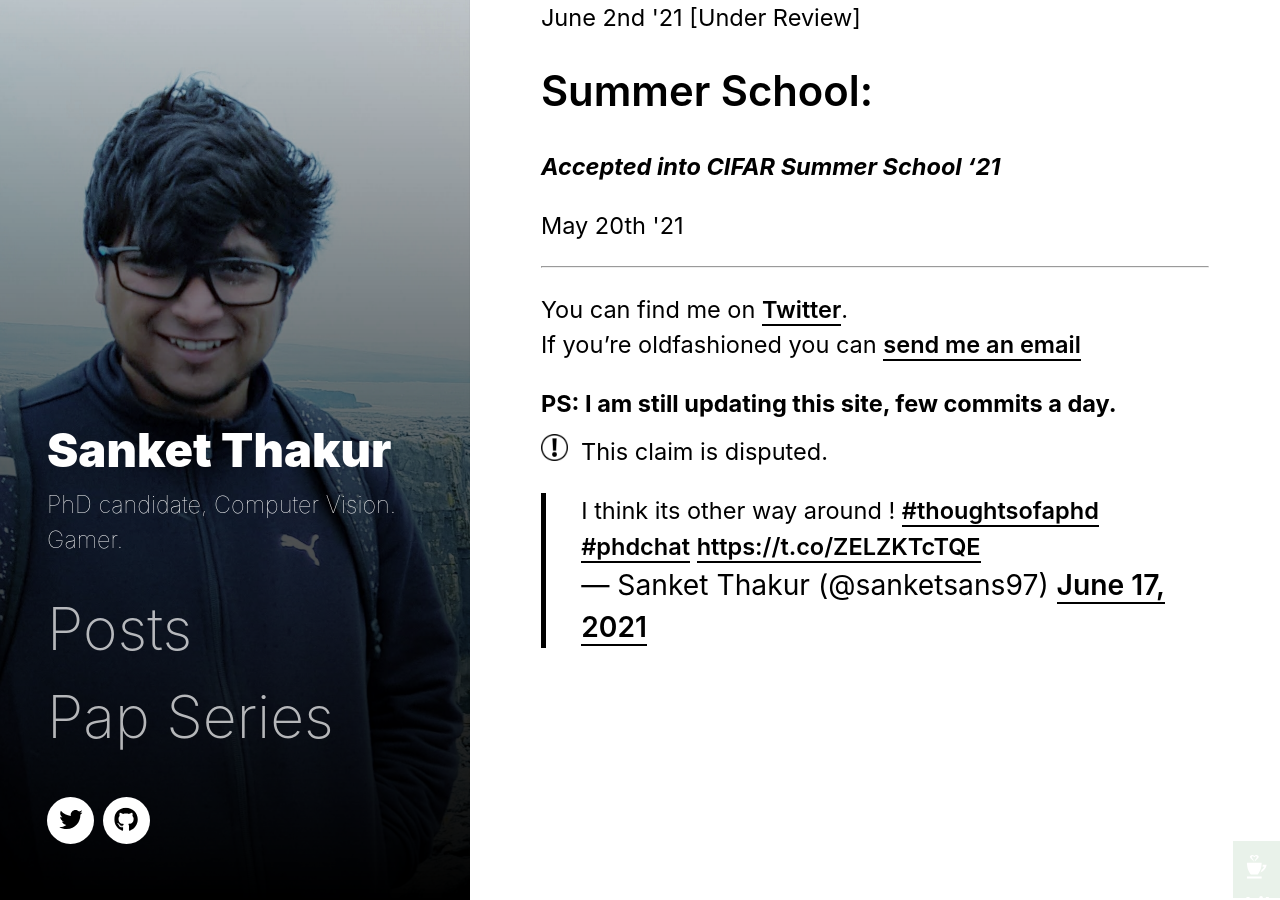
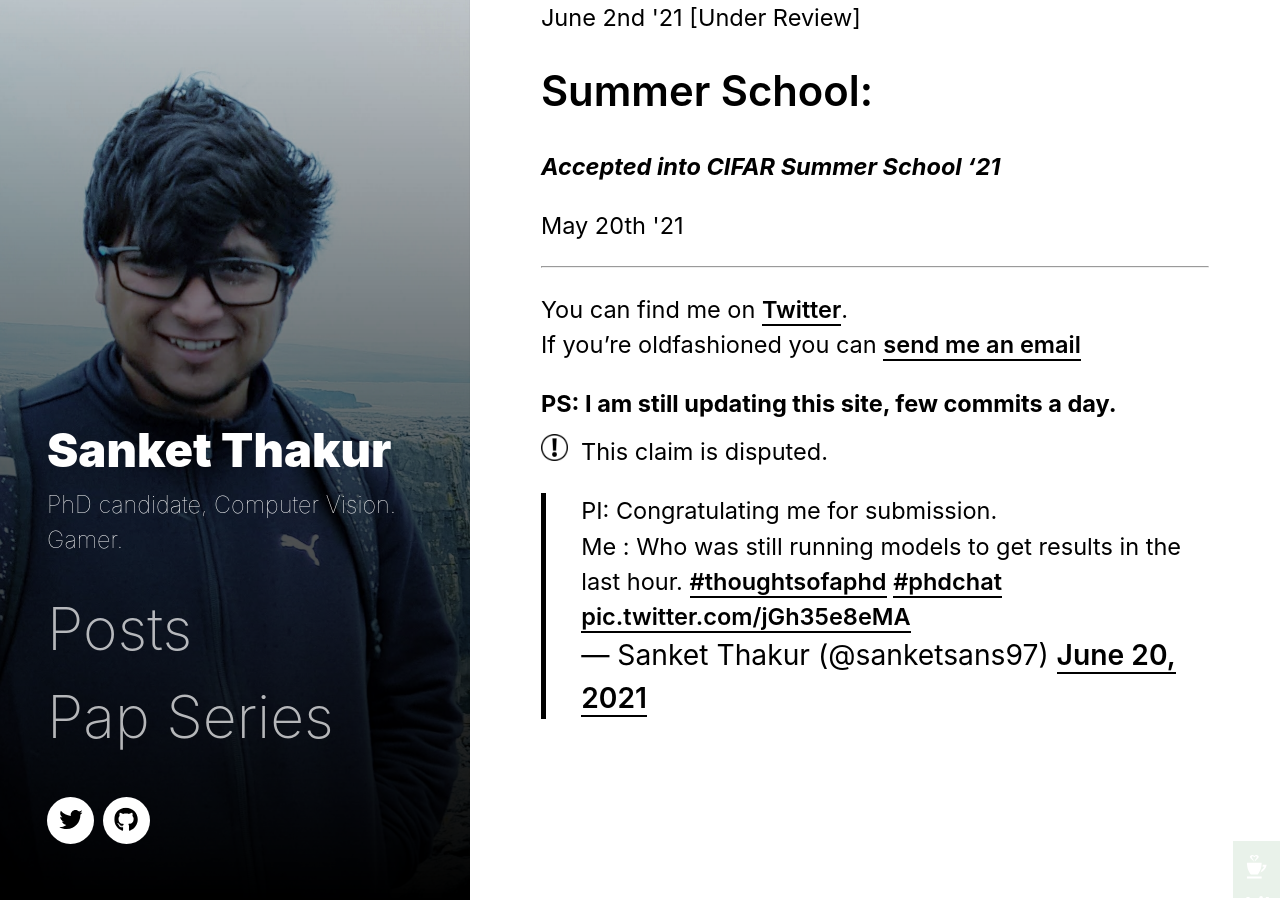
Before and after one commit to sanketsans/sanketsans.github.io, a Jekyll site: the page built from _pages/about.md, in a window 1280 px wide and 900 px high, scrolled down 1104 px. Built offline with Jekyll 4.4.1, drawn with Linux system fonts in a browser that asks for light colours; comment, search, counter and statistics services are not loaded.

Commit message:
Updated with new tweet

```diff
--- a/_pages/about.md
+++ b/_pages/about.md
@@ -39,5 +39,5 @@ If you're oldfashioned you can [send me an email](mailto:sanket.thakur@iit.it)
 </div>
 
 <div style="margin-top:2%">
-    <blockquote class="twitter-tweet"><p lang="en" dir="ltr">I think its other way around ! <a href="https://twitter.com/hashtag/thoughtsofaphd?src=hash&amp;ref_src=twsrc%5Etfw">#thoughtsofaphd</a> <a href="https://twitter.com/hashtag/phdchat?src=hash&amp;ref_src=twsrc%5Etfw">#phdchat</a> <a href="https://t.co/ZELZKTcTQE">https://t.co/ZELZKTcTQE</a></p>&mdash; Sanket Thakur (@sanketsans97) <a href="https://twitter.com/sanketsans97/status/1405651405176815623?ref_src=twsrc%5Etfw">June 17, 2021</a></blockquote> <script async src="https://platform.twitter.com/widgets.js" charset="utf-8"></script>
+    <blockquote class="twitter-tweet"><p lang="en" dir="ltr">PI: Congratulating me for submission. <br>Me : Who was still running models to get results in the last hour. <a href="https://twitter.com/hashtag/thoughtsofaphd?src=hash&amp;ref_src=twsrc%5Etfw">#thoughtsofaphd</a> <a href="https://twitter.com/hashtag/phdchat?src=hash&amp;ref_src=twsrc%5Etfw">#phdchat</a> <a href="https://t.co/jGh35e8eMA">pic.twitter.com/jGh35e8eMA</a></p>&mdash; Sanket Thakur (@sanketsans97) <a href="https://twitter.com/sanketsans97/status/1406652103880216577?ref_src=twsrc%5Etfw">June 20, 2021</a></blockquote> <script async src="https://platform.twitter.com/widgets.js" charset="utf-8"></script>
 </div>
```
